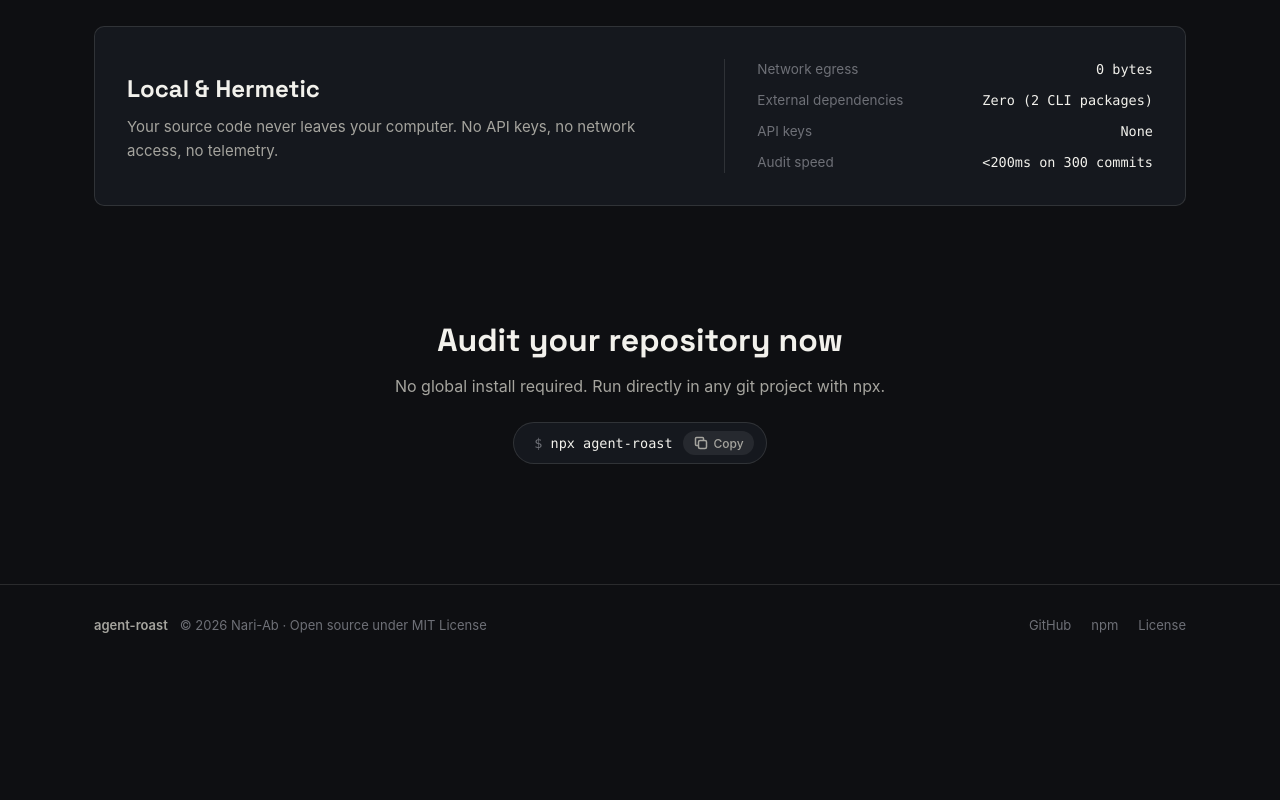
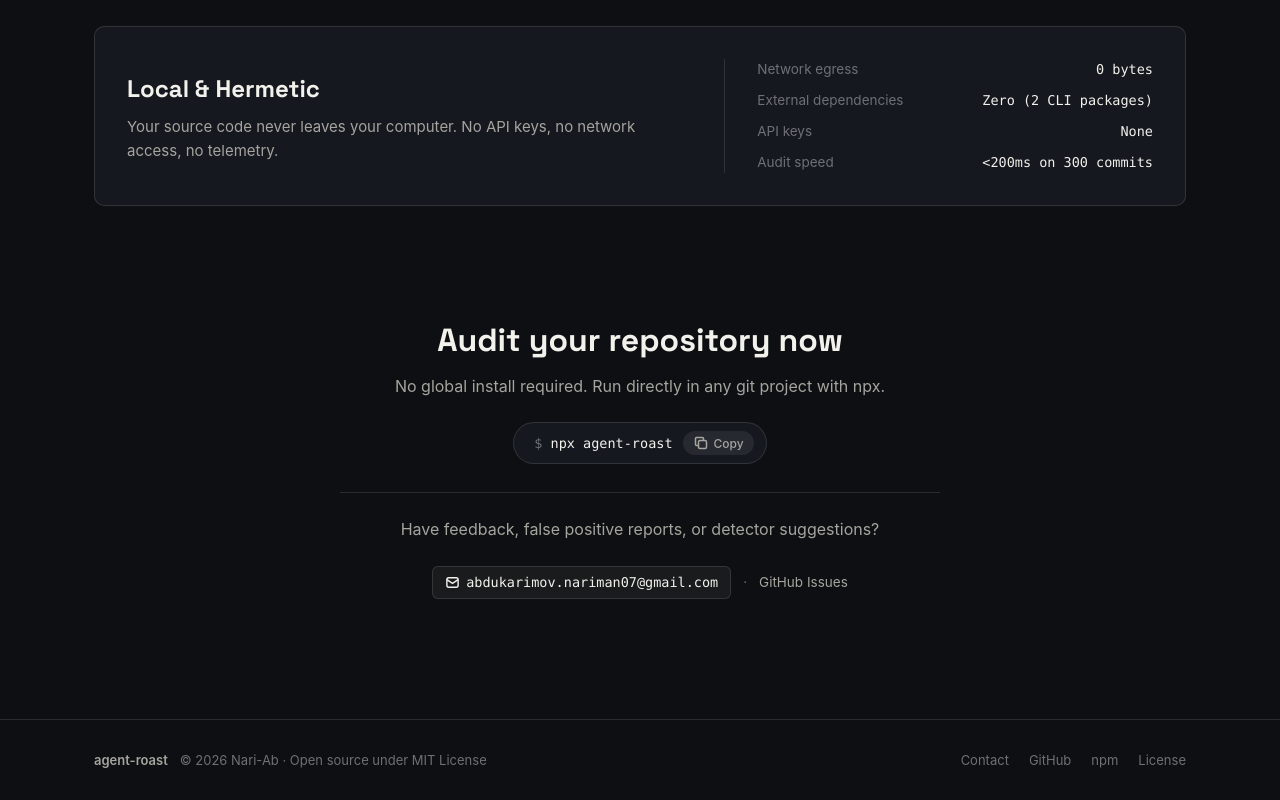
Before and after one commit to Nari-Ab/agent-roast, a website: page site/index.html in a window 1280 px wide. Shown: the part 2303-3103 px from the top of the page. Before the commit the page ends 2968 px from the top, so only its background shows below. Drawn offline with Linux system fonts and the light colour scheme.

Commit message:
feat(site): add author feedback email and GitHub issue links

```diff
--- a/site/index.html
+++ b/site/index.html
@@ -250,6 +250,20 @@
               <span class="copy-label">Copy</span>
             </button>
           </div>
+
+          <div class="feedback-box">
+            <p class="feedback-lead">Have feedback, false positive reports, or detector suggestions?</p>
+            <div class="feedback-actions">
+              <a class="email-link" href="mailto:abdukarimov.nariman07@gmail.com">
+                <svg width="15" height="15" viewBox="0 0 16 16" fill="none" stroke="currentColor" stroke-width="1.5"><rect x="2" y="3" width="12" height="10" rx="2"/><path d="M2 5l6 4 6-4"/></svg>
+                abdukarimov.nariman07@gmail.com
+              </a>
+              <span class="feedback-sep">·</span>
+              <a class="issue-link" href="https://github.com/Nari-Ab/agent-roast/issues" target="_blank" rel="noopener">
+                GitHub Issues
+              </a>
+            </div>
+          </div>
         </div>
       </section>
 
@@ -265,6 +279,7 @@
       <span class="foot-copy">© 2026 Nari-Ab · Open source under MIT License</span>
     </div>
     <div class="foot-links">
+      <a href="mailto:abdukarimov.nariman07@gmail.com">Contact</a>
       <a href="https://github.com/Nari-Ab/agent-roast" target="_blank" rel="noopener">GitHub</a>
       <a href="https://www.npmjs.com/package/agent-roast" target="_blank" rel="noopener">npm</a>
       <a href="https://github.com/Nari-Ab/agent-roast/blob/main/LICENSE" target="_blank" rel="noopener">License</a>
--- a/site/styles.css
+++ b/site/styles.css
@@ -739,6 +739,59 @@ code {
   font-size: 15px;
 }
 
+.feedback-box {
+  margin-top: 28px;
+  padding-top: 24px;
+  border-top: 1px solid var(--line);
+}
+
+.feedback-lead {
+  font-size: 13.5px;
+  color: var(--ink-2);
+  margin-bottom: 12px;
+}
+
+.feedback-actions {
+  display: flex;
+  align-items: center;
+  justify-content: center;
+  gap: 12px;
+  font-size: 13.5px;
+}
+
+.email-link {
+  display: inline-flex;
+  align-items: center;
+  gap: 6px;
+  font-family: var(--font-mono);
+  color: var(--ink);
+  text-decoration: none;
+  background: rgba(242, 241, 236, 0.05);
+  border: 1px solid var(--line);
+  padding: 5px 12px;
+  border-radius: var(--radius-sm);
+  transition: all 0.15s ease;
+}
+
+.email-link:hover {
+  background: rgba(242, 241, 236, 0.12);
+  border-color: var(--line-strong);
+}
+
+.feedback-sep {
+  color: var(--ink-muted);
+}
+
+.issue-link {
+  color: var(--ink-2);
+  text-decoration: none;
+  transition: color 0.15s ease;
+}
+
+.issue-link:hover {
+  color: var(--ink);
+}
+
 /* 8. Footer ------------------------------------------------------------- */
 .site-foot {
   border-top: 1px solid var(--line);
```
